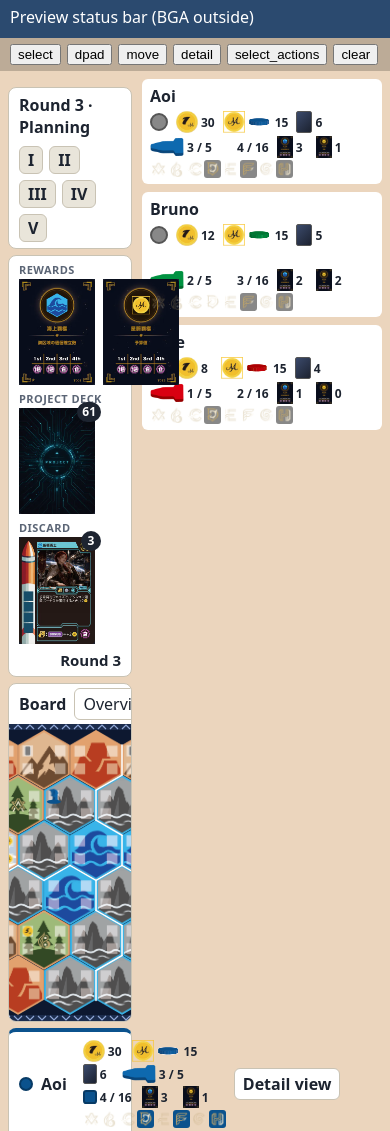
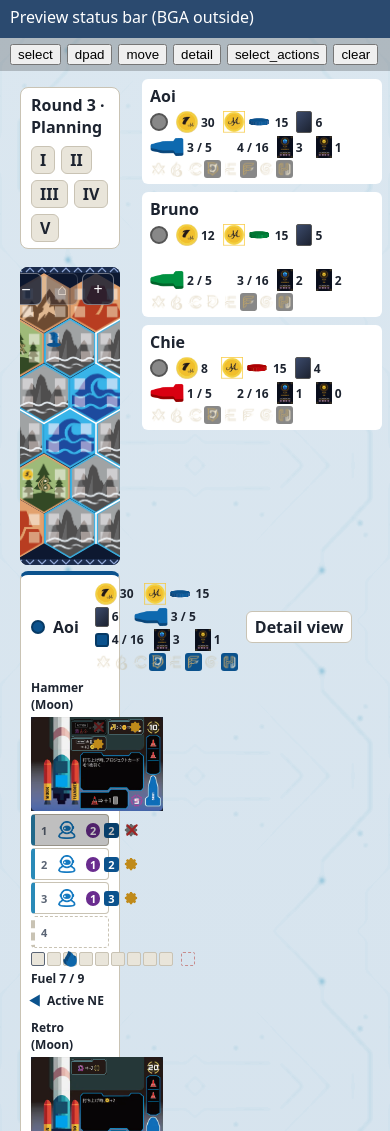
Before and after one commit to ZoneTsuyoshi/project-edgeworth-bga, a website with bundled scripts: page tools/preview/index.html in a window 390 px wide. Shown: the top 1131 px of the page. Built offline with nearby package versions, Linux system fonts and the light colour scheme.

Commit message:
feat(client): ゲーム領域を中央に寄せて幅の上限を設け、盤面の拡縮ボタンをスマホだけにする
#pe-root を最大 1400 px・左右 12 px の余白の grid にし、盤面の幅と data-layout を内側の幅で決める。
盤面の見出しと白い枠を廃止し、背景を body に置く。PC の拡縮を廃止し、narrow は [−][⌂][+] を盤面の右上に重ねる。
game_interface_width.min を 360、HEX_W_MIN を 32 にする。

Co-Authored-By: Claude Opus 5.5 <noreply@anthropic.com>

```diff
--- a/src/modules/js/ui/GameView.js
+++ b/src/modules/js/ui/GameView.js
@@ -73,13 +73,11 @@ export class GameView {
         this.sheetBox = el('div', { id: 'pe-sheet' });
         this.meBox = el('div', { id: 'pe-me' });
         this.othersBox = el('div', { id: 'pe-others' });
-        const boardHead = el('div', { class: 'pe-board-head' }, [el('span', { class: 'pe-board-title' }, [_('Board')])]);
         this.root.append(this.bandBox, this.fieldBox, this.panelBox, this.scoreBox, this.boardWrap, this.meBox, this.othersBox);
 
         this.band = new PhaseBand(this.bandBox);
         this.field = new FieldView(env, this.tooltip, this.fieldBox);
         this.board = new BoardView(env, this.boardWrap);
-        this.boardWrap.prepend(boardHead);
         this.boardWrap.append(this.sheetBox);
         this.highlights = new Highlights(this.board);
         /** @type {((satId: number) => boolean) | null} 盤面の衛星コマのタップを、操作中の状態が受ける（受けたら true。転回の衛星の選択） */
@@ -108,7 +106,7 @@ export class GameView {
         /** @type {{ applyStage: (priv: Record<string, any>, wasReset: boolean) => void } | null} 配備（状態 61）の UI。ステージ / Reset の通知を渡す */
         this.deployUi = null;
         this.layout = new Layout(this.root, () => this.model?.board?.cols ?? 12);
-        boardHead.append(this.layout.renderTools());
+        this.boardWrap.append(this.layout.renderTools());
         this.stateFrame = new StateFrame(this);
         this.board.onPick = (cell) => this.stateFrame.handleCellPick(cell);
     }
--- a/src/modules/js/ui/Layout.js
+++ b/src/modules/js/ui/Layout.js
@@ -4,7 +4,7 @@
  * 更新は 100 ms でデバウンスする（012 §10）。盤面の拡縮は `--pe-hex-w` の変更だけで行う（bga-zoom は使わない暫定案。未確定事項 No.3）。
  * © だんじり協奏曲 (Danjiri Concerto) https://x.com/danjiriconcerto
  */
-import { cardSizes, computeHexWidth, layoutOf, narrowStepFor, ZOOM_LEVEL_LIMIT } from './layout-math.js';
+import { cardSizes, computeHexWidth, innerWidthOf, layoutOf, NARROW_STEP_ORDER, narrowStepFor, shiftNarrowStep } from './layout-math.js';
 import { el } from './dom.js';
 
 const DEBOUNCE_MS = 100;
@@ -19,7 +19,6 @@ export class Layout {
     constructor(root, getCols) {
         this.root = root;
         this.getCols = getCols;
-        this.zoomLevel = 0;
         /** @type {'overview' | 'normal' | 'large'} */
         this.narrowStep = 'normal';
         this.lastManualZoom = 0;
@@ -47,10 +46,12 @@ export class Layout {
 
     /** 幅を測り直して data-layout と CSS 変数を更新する */
     update() {
-        const width = Math.round(this.root.getBoundingClientRect().width || this.root.clientWidth || window.innerWidth);
+        const outer = Math.round(this.root.getBoundingClientRect().width || this.root.clientWidth || window.innerWidth);
+        // 左右の余白（`#pe-root` の padding）を引いた内側の幅で、盤面の幅と data-layout を決める（012 追補 U-2）
+        const width = innerWidthOf(outer);
         this.rootWidth = width;
         const layout = layoutOf(width);
-        const hexW = computeHexWidth({ rootWidth: width, cols: this.getCols(), zoomLevel: this.zoomLevel, narrowStep: this.narrowStep });
+        const hexW = computeHexWidth({ rootWidth: width, cols: this.getCols(), narrowStep: this.narrowStep });
         this.root.dataset.layout = layout;
         this.root.style.setProperty('--pe-root-w', `${width}px`);
         this.root.style.setProperty('--pe-hex-w', `${hexW}px`);
@@ -62,19 +63,6 @@ export class Layout {
             this.root.style.setProperty(`--pe-${name}-h`, `${h}px`);
         }
         this.renderTools();
-    }
-
-    /** @param {number} delta ズームの段数（PC。±1） */
-    zoom(delta) {
-        this.zoomLevel = Math.max(-ZOOM_LEVEL_LIMIT, Math.min(ZOOM_LEVEL_LIMIT, this.zoomLevel + delta));
-        this.lastManualZoom = Date.now();
-        this.update();
-    }
-
-    fit() {
-        this.zoomLevel = 0;
-        this.lastManualZoom = Date.now();
-        this.update();
     }
 
     /** @param {'overview' | 'normal' | 'large'} step */
@@ -97,25 +85,25 @@ export class Layout {
         this.update();
     }
 
-    /** 盤面の右上のズームボタン。PC は [−][Fit][+]、スマホは [Overview][Normal][Large] */
+    /** 盤面の枠の右上に重ねるズームボタン [−][⌂][+]。narrow だけ出す（PC はブラウザのズームに任せる。012 追補 U-6） */
     renderTools() {
         if (this.tools === null) {
             this.tools = el('div', { class: 'pe-board-tools', role: 'group', 'aria-label': _('Board zoom') });
         }
         const narrow = this.root.dataset.layout === 'narrow';
-        const btn = (/** @type {string} */ label, /** @type {() => void} */ onClick, /** @type {boolean} */ pressed = false, /** @type {string} */ title = label) =>
-            el('button', { type: 'button', class: 'pe-btn pe-btn-small', title, 'aria-pressed': pressed ? 'true' : 'false', onClick }, [label]);
-        this.tools.replaceChildren(...(narrow
-            ? [
-                btn(_('Overview'), () => this.setNarrowStep('overview'), this.narrowStep === 'overview'),
-                btn(_('Normal'), () => this.setNarrowStep('normal'), this.narrowStep === 'normal'),
-                btn(_('Large'), () => this.setNarrowStep('large'), this.narrowStep === 'large'),
-            ]
-            : [
-                btn('−', () => this.zoom(-1), false, _('Zoom out')),
-                btn(_('Fit'), () => this.fit(), this.zoomLevel === 0),
-                btn('+', () => this.zoom(1), false, _('Zoom in')),
-            ]));
+        this.tools.hidden = !narrow;
+        const last = NARROW_STEP_ORDER.length - 1;
+        const index = NARROW_STEP_ORDER.indexOf(this.narrowStep);
+        const btn = (/** @type {string} */ icon, /** @type {string} */ label, /** @type {() => void} */ onClick, /** @type {boolean} */ disabled) => {
+            const b = el('button', { type: 'button', class: 'pe-board-tool', title: label, 'aria-label': label, onClick }, [icon]);
+            b.disabled = disabled;
+            return b;
+        };
+        this.tools.replaceChildren(
+            btn('−', _('Zoom out'), () => this.setNarrowStep(shiftNarrowStep(this.narrowStep, -1)), index <= 0),
+            btn('⌂', _('Default zoom'), () => this.setNarrowStep('normal'), this.narrowStep === 'normal'),
+            btn('+', _('Zoom in'), () => this.setNarrowStep(shiftNarrowStep(this.narrowStep, 1)), index >= last),
+        );
         return this.tools;
     }
 }
--- a/src/modules/js/ui/layout-math.js
+++ b/src/modules/js/ui/layout-math.js
@@ -6,17 +6,39 @@
 /** 区域の幅の上限（wide。px） */
 export const HEX_W_MAX = 150;
 /** 区域の幅の下限（px。これより小さくは拡縮しない） */
-export const HEX_W_MIN = 28;
+export const HEX_W_MIN = 32;
 /** スマホ（narrow）の段階: 標準 52 px、大 76 px（012 §3.8）。概観は画面幅に収める */
 export const NARROW_STEPS = { normal: 52, large: 76 };
-/** PC のズームボタンの倍率（1.25 倍・0.8 倍） */
-export const ZOOM_FACTOR = 1.25;
-/** PC のズームの段数の範囲 */
-export const ZOOM_LEVEL_LIMIT = 3;
+/** スマホの段の並び（小さい順）。拡縮ボタンはこの順に 1 つずつ移る */
+export const NARROW_STEP_ORDER = /** @type {const} */ (['overview', 'normal', 'large']);
+/** `#pe-root` の幅の上限（px。012 追補 U-2） */
+export const ROOT_MAX_WIDTH = 1400;
+/** `#pe-root` の左右の余白（px。操作しない余白。012 追補 U-2） */
+export const ROOT_GUTTER = 12;
 
 /**
- * `#pe-root` の幅 → data-layout（012 §2.2）。
- * @param {number} rootWidth
+ * `#pe-root` の外寸の幅から、左右の余白を引いた内側の幅。盤面の幅と data-layout の判定はこの値で行う。
+ * @param {number} rootWidth `#pe-root` の外寸の幅（px）
+ * @returns {number}
+ */
+export function innerWidthOf(rootWidth) {
+  return Math.max(0, rootWidth - ROOT_GUTTER * 2);
+}
+
+/**
+ * スマホの段を delta 段ずらす（端で止まる。拡縮ボタンの [−]=-1、[+]=+1）。
+ * @param {'overview' | 'normal' | 'large'} step
+ * @param {number} delta
+ * @returns {'overview' | 'normal' | 'large'}
+ */
+export function shiftNarrowStep(step, delta) {
+  const i = NARROW_STEP_ORDER.indexOf(step) + delta;
+  return NARROW_STEP_ORDER[Math.max(0, Math.min(NARROW_STEP_ORDER.length - 1, i))];
+}
+
+/**
+ * `#pe-root` の内側の幅 → data-layout（012 §2.2）。
+ * @param {number} rootWidth 余白を引いた内側の幅（`innerWidthOf`）
  * @returns {'wide' | 'medium' | 'narrow'}
  */
 export function layoutOf(rootWidth) {
@@ -42,24 +64,20 @@ export function fitHexWidth(rootWidth, cols) {
 /**
  * 区域の幅 `--pe-hex-w`（px）を決める。
  * wide: 幅 ÷ (cols + 0.5) を 150 px で頭打ち。medium: 幅 ÷ (cols + 0.5)。narrow: 段階（概観 / 標準 / 大）。
- * PC のズームボタンの段数 zoomLevel は wide・medium の自動値に 1.25 倍ずつ掛ける。
  * @param {object} p
- * @param {number} p.rootWidth `#pe-root` の幅（px）
+ * @param {number} p.rootWidth `#pe-root` の内側の幅（px。`innerWidthOf`）
  * @param {number} p.cols 盤面の列数（12 / 9 / 6）
- * @param {number} [p.zoomLevel] PC のズーム段数（-3〜3）
  * @param {'overview' | 'normal' | 'large'} [p.narrowStep] スマホの段階
  * @returns {number} px（小数 1 桁に丸める）
  */
-export function computeHexWidth({ rootWidth, cols, zoomLevel = 0, narrowStep = 'normal' }) {
+export function computeHexWidth({ rootWidth, cols, narrowStep = 'normal' }) {
   const layout = layoutOf(rootWidth);
   const fit = fitHexWidth(rootWidth, cols);
   let w;
   if (layout === 'narrow') {
     w = narrowStep === 'overview' ? fit : NARROW_STEPS[narrowStep];
   } else {
-    const level = Math.max(-ZOOM_LEVEL_LIMIT, Math.min(ZOOM_LEVEL_LIMIT, zoomLevel));
-    const auto = layout === 'wide' ? Math.min(HEX_W_MAX, fit) : fit;
-    w = auto * ZOOM_FACTOR ** level;
+    w = layout === 'wide' ? Math.min(HEX_W_MAX, fit) : fit;
   }
   return Math.round(Math.max(HEX_W_MIN, w) * 10) / 10;
 }
--- a/src/projectedgeworth.css
+++ b/src/projectedgeworth.css
@@ -8,6 +8,22 @@
  * 構成: 1 トークン / 2 土台 / 3 ボタン・バッジ / 4 フェイズ帯・場 / 5 盤面 / 6 コマ / 7 ハイライト / 8 カード / 9 衛星 / 10 領域・手札 / 11 パネル / 12 拡大表示・ボトムシート / 13 操作 UI（選択パネル・衛星の選択・効果の問い・名声の内訳）
  * © だんじり協奏曲 (Danjiri Concerto) https://x.com/danjiriconcerto
  */
+
+/* ---- 0 テーマの背景（012 追補 U-3）。BGA の既定の背景は html にあり、body の背景がそれを覆う。fixed は使わない（iOS） ---- */
+
+body {
+    background:
+        url("img/pe_background.webp") repeat top center / 900px auto,
+        linear-gradient(180deg, #dbe7f0 0%, #c9dae8 55%, #bfd2e3 100%);
+    background-color: #c9dae8;
+}
+
+html[data-theme="dark"] body {
+    background:
+        url("img/pe_background.webp") repeat top center / 900px auto,
+        linear-gradient(180deg, #0f1b33 0%, #0b1428 55%, #08101f 100%);
+    background-color: #0b1428;
+}
 
 /* ---- 1 トークン ---- */
 
@@ -41,12 +57,70 @@
     --pe-c-y-dark: #82600f;
 
     box-sizing: border-box;
-    display: flex;
-    flex-direction: column;
+    display: grid;
+    grid-template-columns: minmax(0, 1fr);
+    grid-template-areas:
+        "band"
+        "field"
+        "panel"
+        "score"
+        "board"
+        "me"
+        "others";
     gap: 10px;
     width: 100%;
-    padding: 8px 0;
+    max-width: 1400px;
+    margin-inline: auto;
+    padding: 8px 12px;
     color: var(--pe-text);
+}
+
+/* wide: フェイズ帯と場を同じ行に置く。narrow は場を自分の領域の下へ（012 追補 U-2・U-6） */
+.pe-root[data-layout="wide"] {
+    grid-template-columns: minmax(0, 1fr) auto;
+    grid-template-areas:
+        "band field"
+        "panel panel"
+        "score score"
+        "board board"
+        "me me"
+        "others others";
+}
+
+.pe-root[data-layout="narrow"] {
+    grid-template-areas:
+        "band"
+        "panel"
+        "score"
+        "board"
+        "me"
+        "field"
+        "others";
+    gap: 6px;
+}
+
+#pe-phase-band {
+    grid-area: band;
+}
+
+#pe-field {
+    grid-area: field;
+}
+
+#pe-choice-panel {
+    grid-area: panel;
+}
+
+#pe-score {
+    grid-area: score;
+}
+
+#pe-board-wrap {
+    grid-area: board;
+}
+
+#pe-me {
+    grid-area: me;
 }
 
 html[data-theme="dark"] .pe-root {
@@ -244,6 +318,7 @@ html[data-theme="dark"] .pe-root {
     border: 1px solid var(--pe-line);
     border-radius: 8px;
     background: var(--pe-surface);
+    justify-content: center;
 }
 
 .pe-phase-label {
@@ -299,6 +374,7 @@ html[data-theme="dark"] .pe-root {
     flex-wrap: wrap;
     gap: 10px 24px;
     align-items: flex-end;
+    justify-content: center;
     padding: 6px 10px;
     border: 1px solid var(--pe-line);
     border-radius: 8px;
@@ -397,27 +473,45 @@ html[data-theme="dark"] .pe-modal-body {
 /* ---- 5 盤面 ---- */
 
 .pe-board-wrap {
+    position: relative;
+    justify-self: center;
+    width: fit-content;
+    max-width: 100%;
     overflow: clip;
-    border: 1px solid var(--pe-line);
     border-radius: 8px;
-    background: var(--pe-surface);
-}
-
-.pe-board-head {
-    display: flex;
-    gap: 8px;
-    align-items: center;
-    justify-content: space-between;
-    padding: 4px 10px;
-}
-
-.pe-board-title {
-    font-weight: bold;
-}
-
+    background: var(--pe-board-bg);
+}
+
+/* narrow だけ出す拡縮ボタン。盤面の枠の右上に重ねる（012 追補 U-6） */
 .pe-board-tools {
+    position: absolute;
+    top: 6px;
+    right: 6px;
+    z-index: 4;
     display: flex;
     gap: 4px;
+}
+
+.pe-board-tools[hidden] {
+    display: none;
+}
+
+.pe-board-tool {
+    width: 32px;
+    height: 32px;
+    padding: 0;
+    border: 1px solid #fff6;
+    border-radius: 6px;
+    background: #0d1830cc;
+    font-size: 18px;
+    line-height: 1;
+    color: #fff;
+    cursor: pointer;
+}
+
+.pe-board-tool:disabled {
+    opacity: 0.4;
+    cursor: default;
 }
 
 .pe-board-viewport {
@@ -1409,6 +1503,7 @@ html[data-theme="dark"] .pe-modal-body {
 }
 
 #pe-others {
+    grid-area: others;
     display: flex;
     flex-wrap: wrap;
     gap: 10px;
@@ -1732,10 +1827,6 @@ html[data-theme="dark"] .pe-zoom {
 
 /* ---- narrow（スマホ・縦長タブレット。ゲーム領域の幅 700 px 未満） ---- */
 
-.pe-root[data-layout="narrow"] {
-    gap: 6px;
-}
-
 .pe-root[data-layout="narrow"] .pe-phase-name {
     display: none;
 }
--- a/tools/preview/index.html
+++ b/tools/preview/index.html
@@ -7,8 +7,8 @@
 <link rel="stylesheet" href="../../src/projectedgeworth.css">
 <style>
   /* BGA の外で動く簡易版。BGA のゲーム領域・プレイヤーパネル・ステータスバーを雑に真似るだけ */
-  body { margin: 0; font-family: system-ui, sans-serif; background: #ebd5bd; color: #1d2430; }
-  html[data-theme="dark"] body { background: #14171d; color: #e7eaf0; }
+  body { margin: 0; font-family: system-ui, sans-serif; color: #1d2430; }
+  html[data-theme="dark"] body { color: #e7eaf0; }
   #pv-layout { display: flex; align-items: flex-start; gap: 10px; padding: 8px; }
   #game_play_area { flex: 1 1 auto; min-width: 0; }
   #pv-side { flex: 0 0 240px; }
```
Also changed, not shown: tests/js/geometry.test.mjs (+26 -3 lines), 1 other file.
